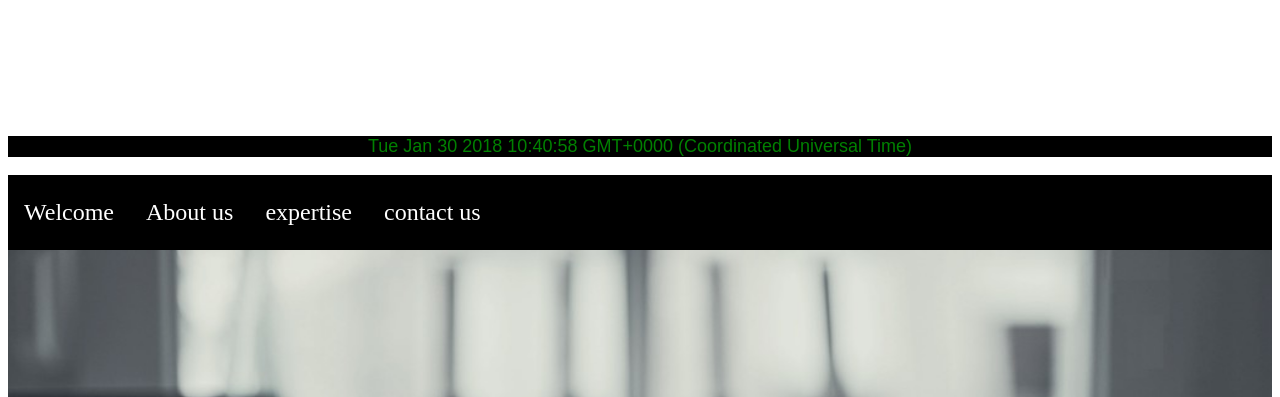
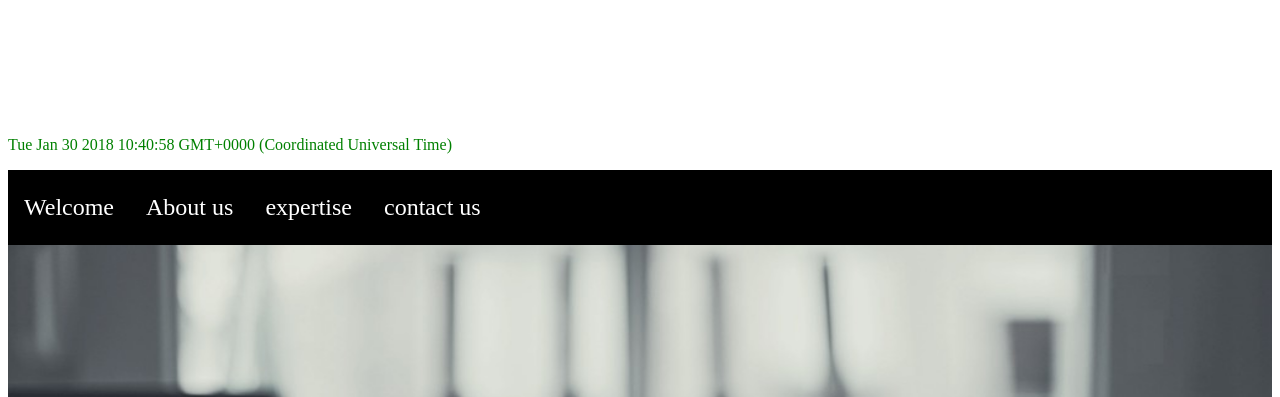
Before and after one commit to mvrchowdary99/gugly.me, a PHP site: page / in a window 1280 px wide. Shown: the part 692-1089 px from the top of the page. Run offline with PHP 8.4, Linux system fonts and the light colour scheme.

Commit message:
Update index.css

```diff
--- a/index.css
+++ b/index.css
@@ -35,13 +35,8 @@ li a:hover:not(.active) {
     background-color: #4CAF50;
 }
 
-#demo{
-  text-align: center;
-  font-family: sans-serif;
-  font-size: 18px;
-  background-color: black;
 
-}
+
 #first{
 width: 100%;
 height: 80%;
```
